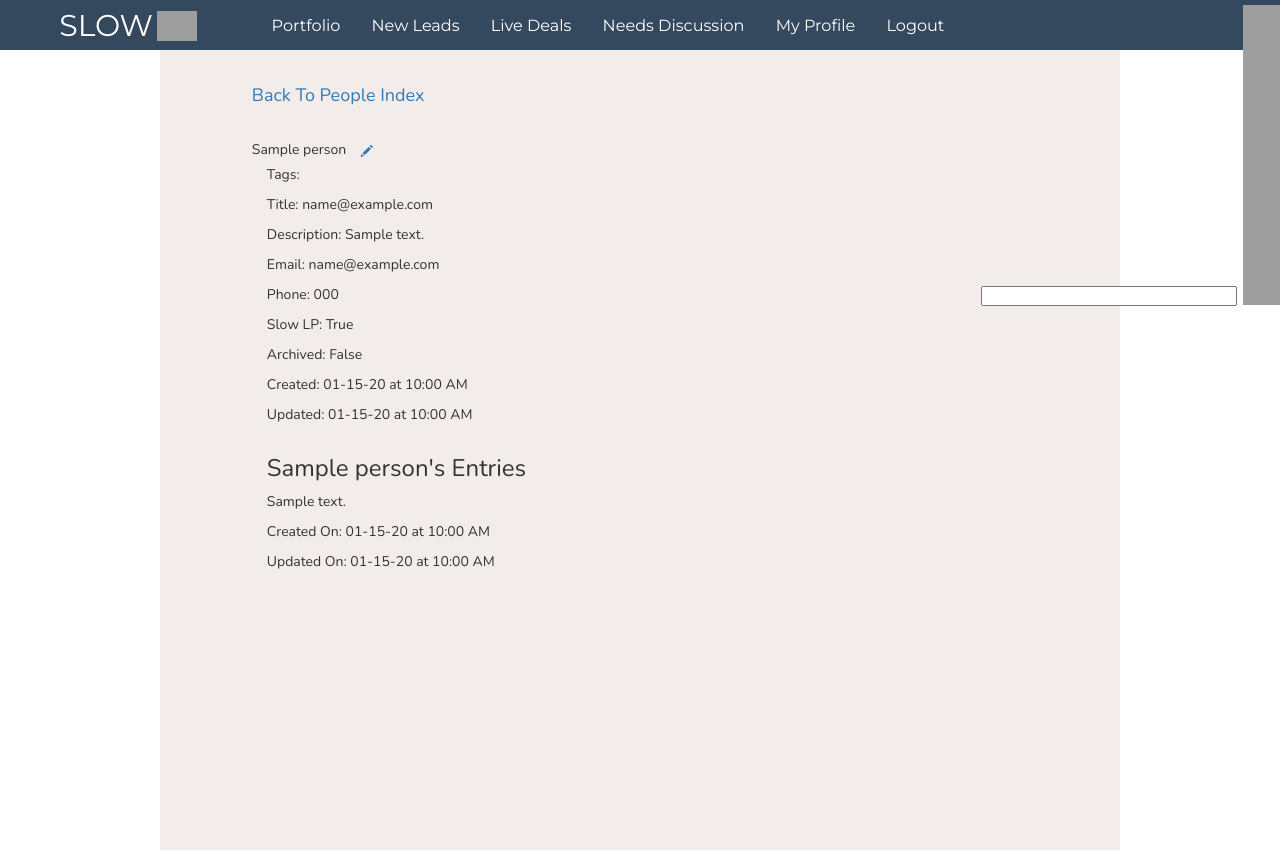
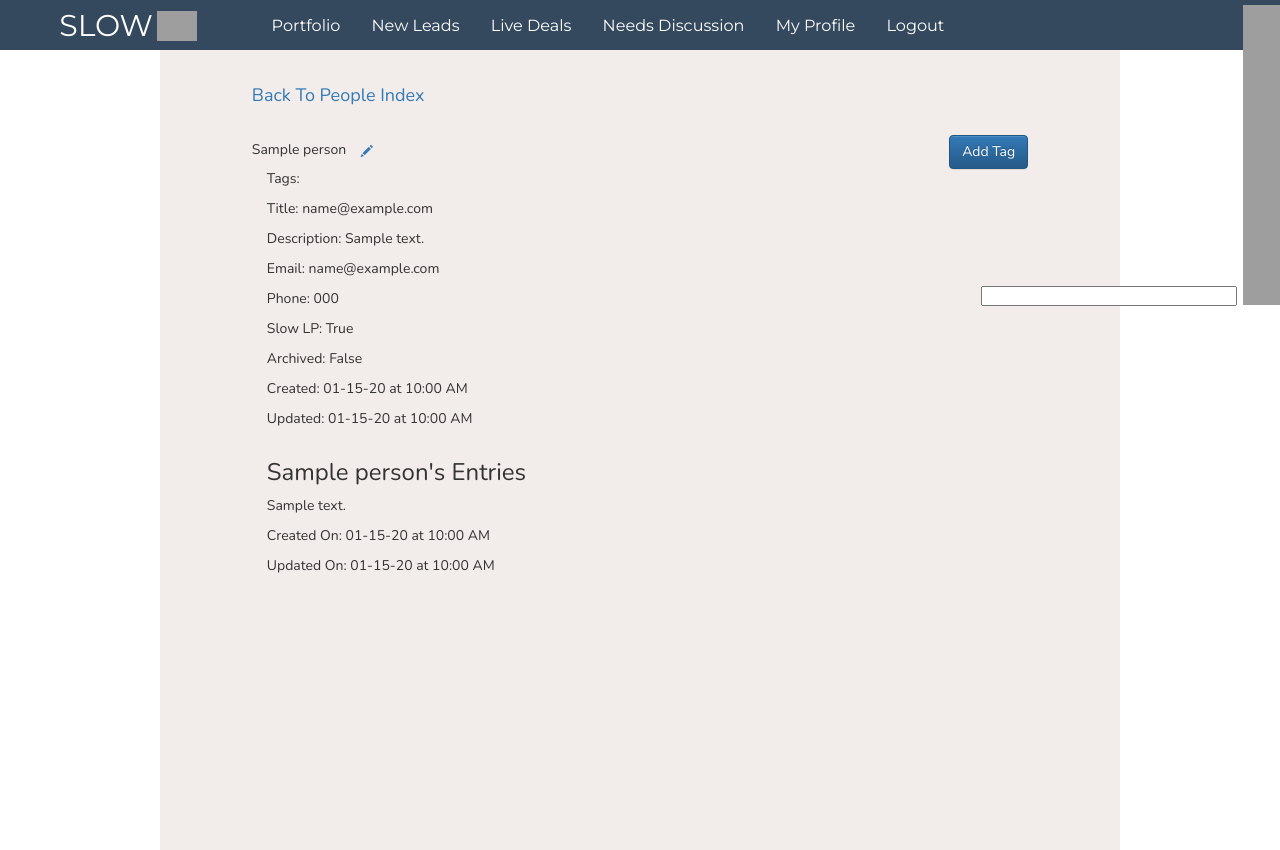
Before and after one commit to rithmschool/slowcrmv2, a Flask app: page /persons/1 in a window 1280 px wide. Run offline with Flask 2, Linux system fonts and the light colour scheme; a user stored in the database is signed in; tables that the repository leaves empty hold one stand-in row (values such as "Sample post"); some libraries are stand-ins or nearby versions; grey boxes are pictures that could not be loaded.

Commit message:
added tagging functionality to persons front end

```diff
--- a/project/persons/templates/persons/show.html
+++ b/project/persons/templates/persons/show.html
@@ -14,6 +14,7 @@
             <span class="user-header">{{person.name}}
             <a class="edit-button btn glyphicon glyphicon-pencil btn-sm" href="{{url_for('persons.edit', id=person.id)}}"></a>
             </span>
+            <button type="button" class="btn btn-primary invite-button pull-right" data-toggle="modal" data-target="#tag-modal">Add Tag</button>
         </div>
 
         <div>
@@ -41,4 +42,27 @@
                 {%  endfor  %}
     </div>
     </div>
+
+    <div id="tag-modal" class="modal fade" role="dialog">
+    <div class="modal-dialog">
+        <div class="modal-content">
+              <button label="close" id="close-button" type="button" class="close" data-dismiss="modal">&times;</button>
+            <div class="model-header">
+                <h4 class="modal-heading">Add Tag</h4>
+            </div>
+        <div class="modal-body text-center">
+            <form  action="{{url_for('persons.add_tag', id=person.id)}}" method="POST">
+                <div class="form-group">
+                    {{form.hidden_tag()}}
+                    {{form.tag}}
+                    <button label= "submit" class="btn btn-primary" id="company-tag-submit">Add</button>
+                </div>
+            </form>
+        </div>
+        <div class="modal-footer">
+            <div id="modal-message" class="text-center"></div>
+        </div>
+        </div>
+    </div>
+</div>
 {%  endblock  %}
--- a/project/persons/views.py
+++ b/project/persons/views.py
@@ -6,7 +6,6 @@ from flask_login import login_user, logout_user, current_user, login_required
 from sqlalchemy.exc import IntegrityError
 from project.persons.forms import PersonForm, EditPersonForm
 from project.users.views import get_links, get_pipes_dollars_tuples
-from werkzeug.datastructures import ImmutableMultiDict # for converting JSON to ImmutableMultiDict
 from project.companies.forms import TagForm
 
 
@@ -77,7 +76,7 @@ def show(id):
             return redirect(url_for('persons.show', id=person.id))
         flash('Please fill in all required fields')
         return render_template('persons/edit.html',form=form,person=person)
-    return render_template('persons/show.html', person=person, entries=reversed(formatted_entries), taggables=taggables, Tag=Tag)
+    return render_template('persons/show.html', person=person, form=TagForm(), entries=reversed(formatted_entries), taggables=taggables, Tag=Tag)
 
 
 @persons_blueprint.route('/<int:id>/edit', methods=["GET","PATCH"])
@@ -90,9 +89,9 @@ def edit(id):
 @persons_blueprint.route('/<int:id>/tags', methods=['POST'])
 @login_required
 def add_tag(id):
-    form = TagForm(ImmutableMultiDict(request.get_json()))
+    form = TagForm(request.form)
     if form.validate():
-        tag_text = request.get_json().get('tag')
+        tag_text = request.form['tag']
         tag_exists = Tag.query.filter_by(text=tag_text).first()
         if(not tag_exists):
             tag = Tag(tag_text)
@@ -101,7 +100,7 @@ def add_tag(id):
             taggable = Taggable(id, tag.id, 'person')
             db.session.add(taggable)
             db.session.commit()
-            return jsonify("'{}' successfully added".format(tag_text))
+            return redirect(url_for('persons.show', id=id))
         else:
             tag_check = Taggable.query.filter_by(tag_id=tag_exists.id,taggable_id=id,taggable_type='person').first()
             if (not tag_check):
@@ -109,6 +108,6 @@ def add_tag(id):
                 taggable = Taggable(id, tag.id, 'person')
                 db.session.add(taggable)
                 db.session.commit()
-                return jsonify("'{}' successfully added".format(tag_text))
+                return redirect(url_for('persons.show', id=id))
             else:
-                return jsonify("This person is already tagged with '{}'".format(tag_text)), 409
+                return jsonify("This person is already tagged with '{}'".format(tag_text))
--- a/project/static/css/base.css
+++ b/project/static/css/base.css
@@ -664,7 +664,7 @@ li{
 	margin-top:10em;
 }
 
-#invite-modal{
+#invite-modal, #tag-modal {
 	margin-top:10em;
 }
 
```
